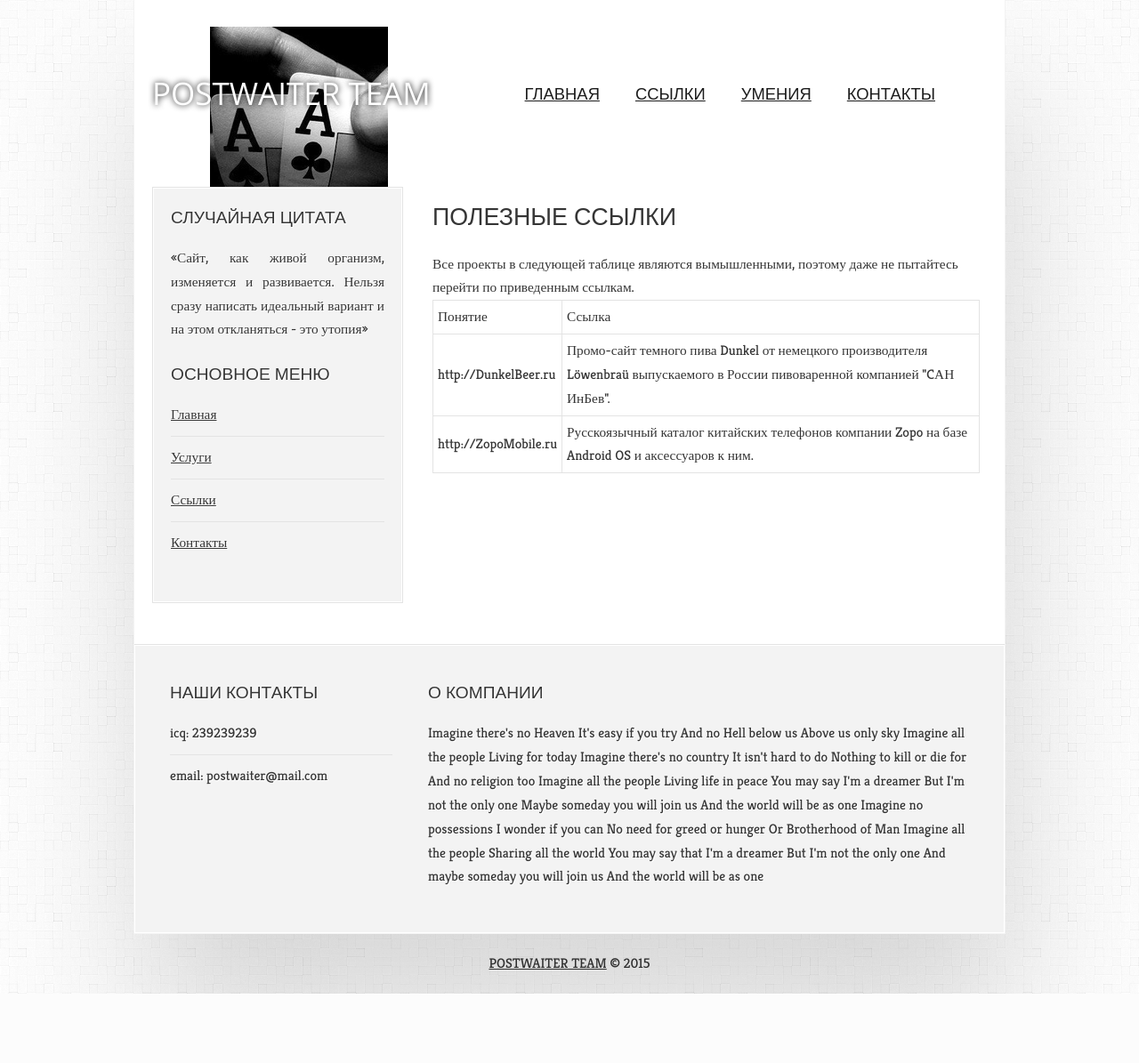
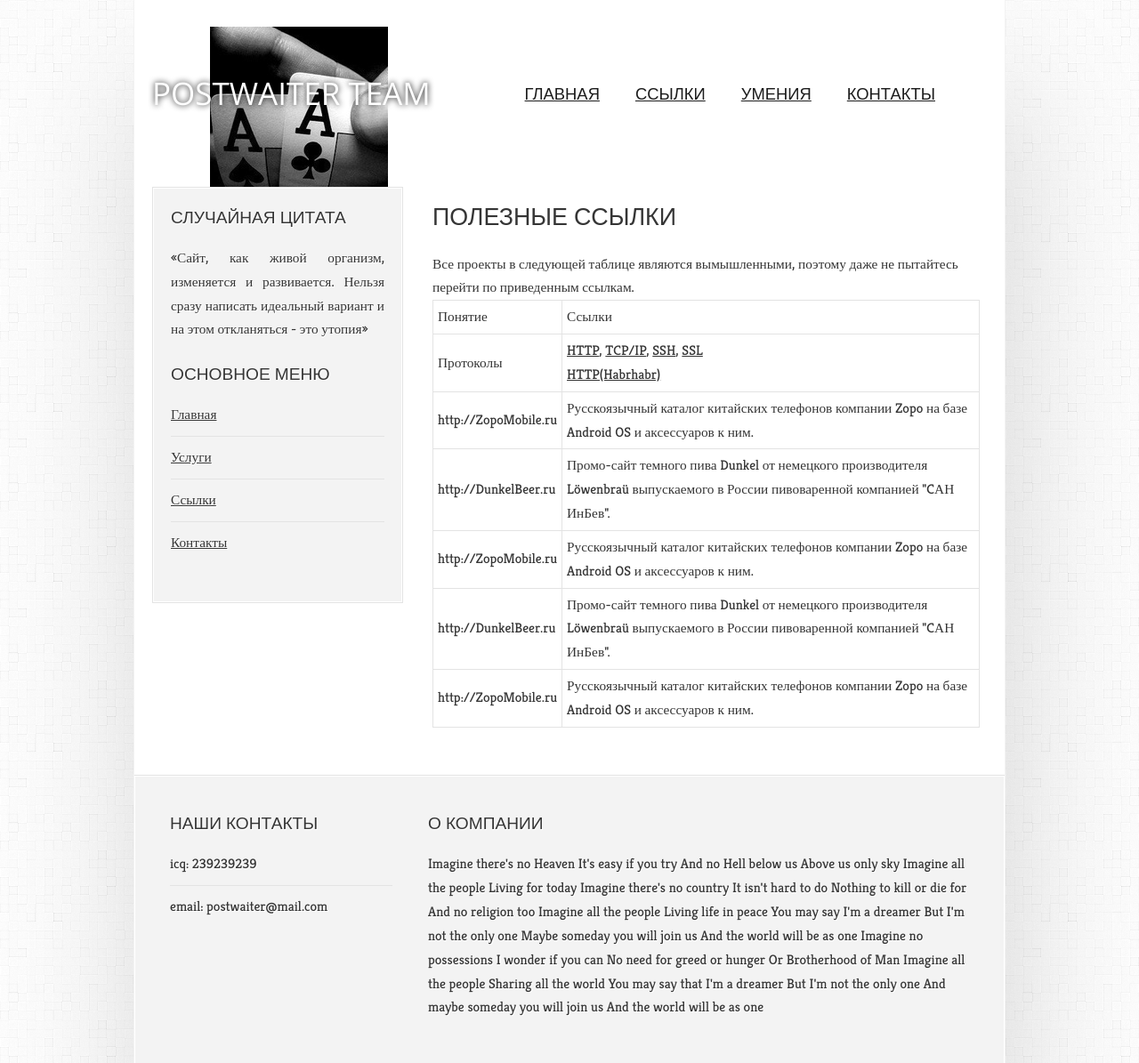
Before and after one commit to Postwaiter/NewLife, a PHP site: page /refs in a window 1280 px wide. Shown: the top 1195 px of the page at 89% size. Before the commit the page ends 1117 px from the top, so only its background shows below. Run offline with PHP 8.4, Linux system fonts and the light colour scheme.

Commit message:
Protocols added

```diff
--- a/application/models/model_refs.php
+++ b/application/models/model_refs.php
@@ -7,6 +7,16 @@ class Model_Refs extends Model
         return array(
 
             array(
+                'Concept' => 'Протоколы',
+                'Ref' => '<a href="https://ru.wikipedia.org/wiki/HTTP">HTTP</a>, <a href="https://ru.wikipedia.org/wiki/TCP/IP">TCP/IP</a>, <a href="https://ru.wikipedia.org/wiki/SSH">SSH</a>, <a href="https://ru.wikipedia.org/wiki/SSL">SSL<br/>'
+                . '<a href="http://habrahabr.ru/post/215117/">HTTP(Habrhabr)</a>'
+            ),
+            array(
+
+                'Concept' => 'http://ZopoMobile.ru',
+                'Ref' => 'Русскоязычный каталог китайских телефонов компании Zopo на базе Android OS и аксессуаров к ним.'
+            ),
+                        array(
                 'Concept' => 'http://DunkelBeer.ru',
                 'Ref' => 'Промо-сайт темного пива Dunkel от немецкого производителя Löwenbraü выпускаемого в России пивоваренной компанией "CАН ИнБев".'
             ),
@@ -15,7 +25,15 @@ class Model_Refs extends Model
                 'Concept' => 'http://ZopoMobile.ru',
                 'Ref' => 'Русскоязычный каталог китайских телефонов компании Zopo на базе Android OS и аксессуаров к ним.'
             ),
-            // todo
+                        array(
+                'Concept' => 'http://DunkelBeer.ru',
+                'Ref' => 'Промо-сайт темного пива Dunkel от немецкого производителя Löwenbraü выпускаемого в России пивоваренной компанией "CАН ИнБев".'
+            ),
+            array(
+
+                'Concept' => 'http://ZopoMobile.ru',
+                'Ref' => 'Русскоязычный каталог китайских телефонов компании Zopo на базе Android OS и аксессуаров к ним.'
+            ),
         );
     }
 }
--- a/application/views/refs_view.php
+++ b/application/views/refs_view.php
@@ -2,7 +2,7 @@
 <p>
             <table>
             Все проекты в следующей таблице являются вымышленными, поэтому даже не пытайтесь перейти по приведенным ссылкам.
-            <tr><td>Понятие</td><td>Ссылка</td></tr>
+            <tr><td>Понятие</td><td>Ссылки</td></tr>
             <?php
 
                 foreach($data as $row)
```
